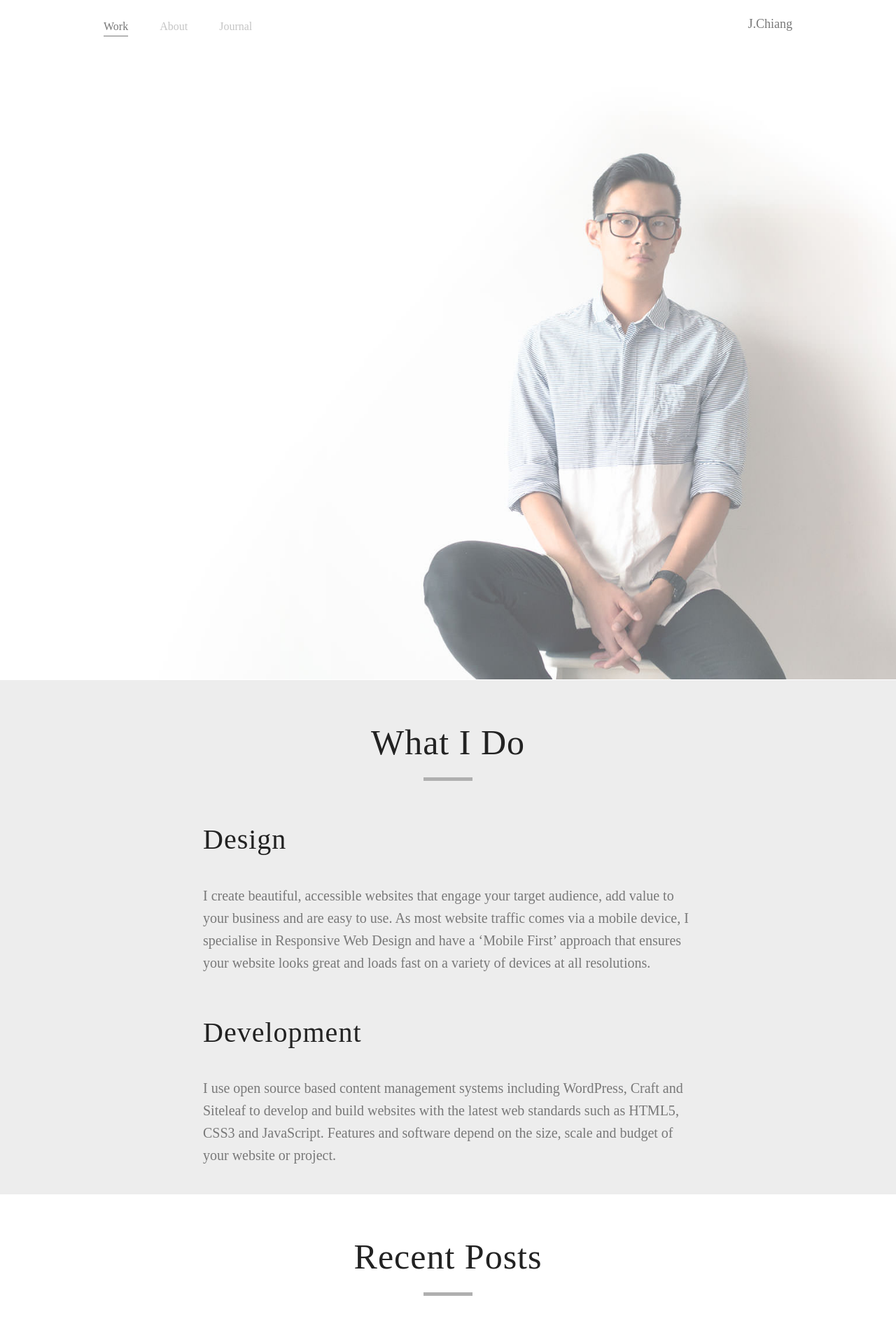
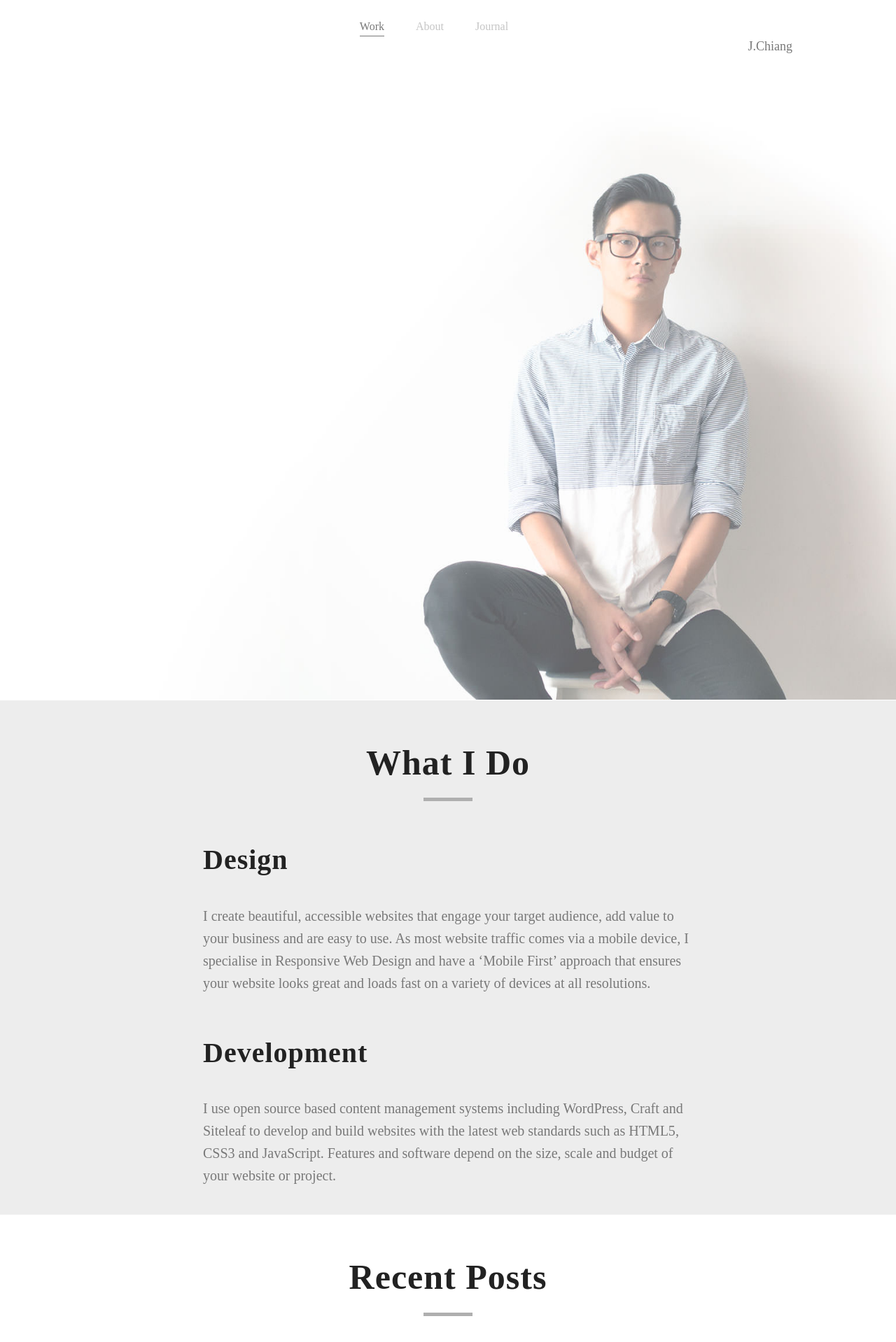
Before and after one commit to iamjoechiang/joechiang.com, a Jekyll site: the page built from index.html, in a window 1280 px wide. Shown: the top 1918 px of the page at 70% size. Built offline with Jekyll 4.4.1, drawn with Linux system fonts in a browser that asks for light colours; nearby versions of some CDN libraries; a script that is not in the unit is left out.

Commit message:
Change font size

```diff
--- a/assets/css/style.scss
+++ b/assets/css/style.scss
@@ -108,7 +108,7 @@
   color: $header-colour;
   font-family: $header-font;
   font-style: normal;
-  font-weight: 400;
+  font-weight: 700;
   text-align: left;
   text-transform: capitalize;
   letter-spacing: 1px;
@@ -135,7 +135,7 @@
 .h2 {
   line-height: 1.1875;
 
-  @include font-size(34px);
+  @include font-size(30px);
   @include rem(margin-bottom, 20px);
   @include mq(tablet-land) {
     @include font-size(50px);
@@ -316,6 +316,13 @@
   }
 }
 
+.visually-hidden {
+  position: absolute;
+  overflow: hidden;
+  clip: rect(0 0 0 0);
+  height: 1px; width: 1px;
+  margin: -1px; padding: 0; border: 0;
+}
 
 // ------------------------------------------------------------------
 //   Language Codes
@@ -352,28 +359,27 @@
 // Call-to-action button
 // ------------------------------------------------------------------
 
-.btn {
-  background: transparent;
-  border: 2px solid $base-colour;
+.button {
+  background-color: $grey-dark;
   border-radius: 3px;
+  color: #fff;
   display: block;
   font-weight: 400;
   line-height: 1;
   margin: 0 auto;
   text-align: center;
+  transition: background-color $duration ease;
 
-  @include font-size(18px);
+  @include font-size(14px);
   @include rem(padding, 10px 15px 12px);
   @include rem(max-width, 220px);
   @include mq(tablet-land) {
     margin: 0;
-    @include font-size(21px);
+    @include font-size(16px);
   }
 
   &:hover{
-    background: $base-colour;
-    color: #fff;
-    border: 2px solid $base-colour;
+    background-color: $grey;
   }
 }
 
@@ -424,7 +430,7 @@
 // ------------------------------------------------------------------
 
 .site-navi {
-  float: left;
+  text-align: center;
 
   a {
     display: inline-block;
@@ -674,10 +680,6 @@
   opacity: 0;
 }
 
-.l-fixed-bg h1 {
-  color: #fff;
-}
-
 .intro-text {
   @extend .container;
 
@@ -889,7 +891,7 @@
 .site-footer {
   @extend .cf;
 
-  border-top: 1px solid $grey-light;
+  border-top: 1px solid $grey-lighter;
   line-height: 1.5;
 
   @include font-size(16px);
```
